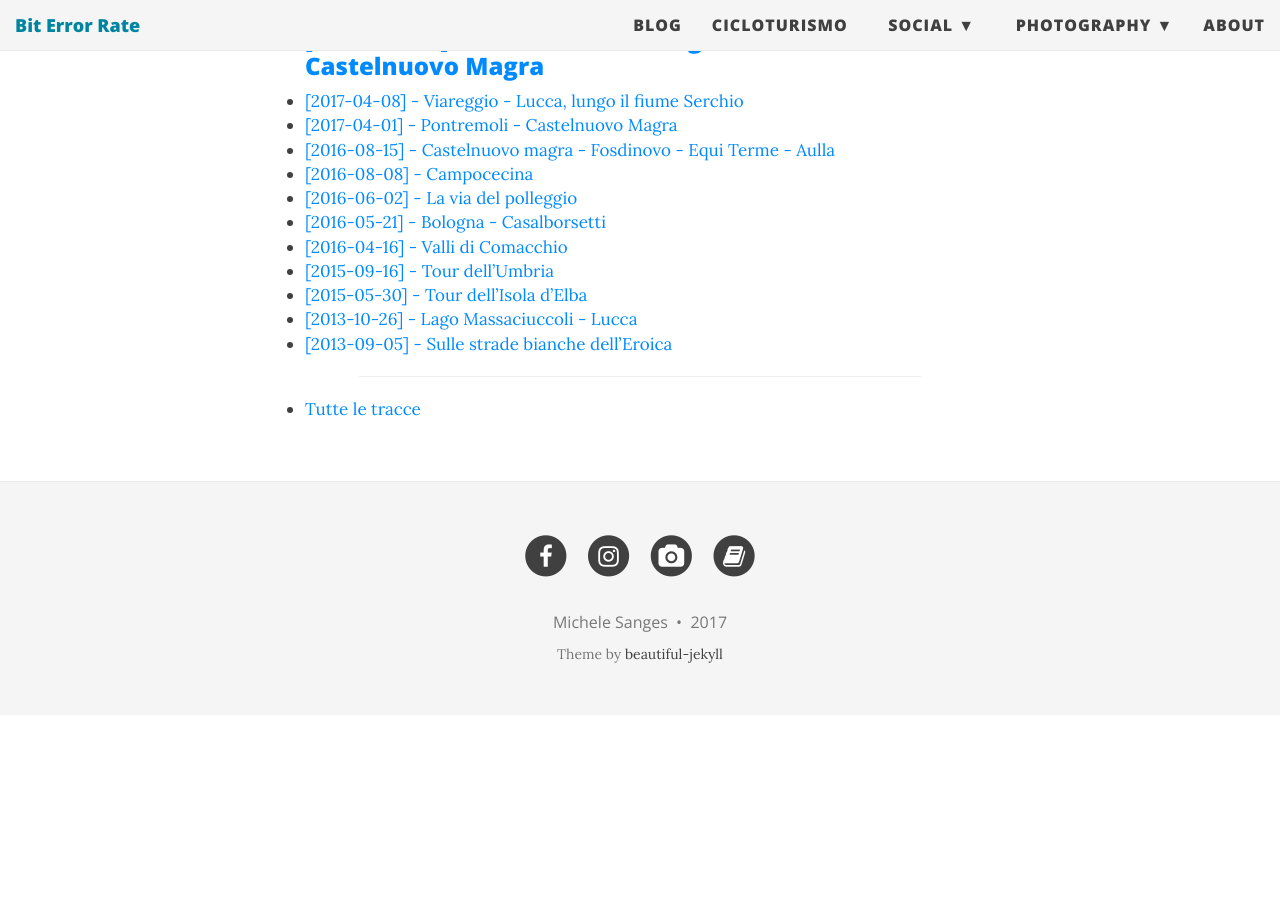
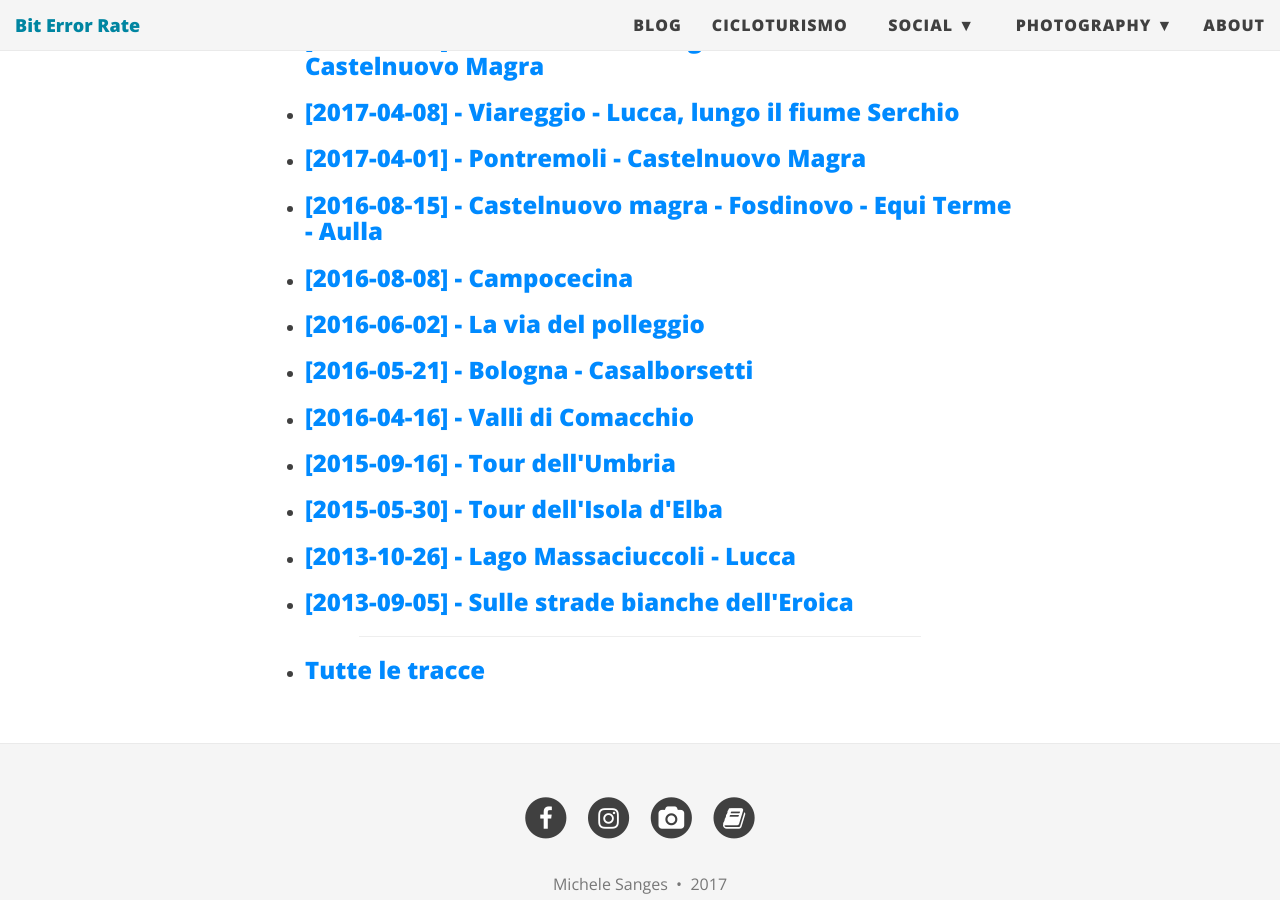
Before and after one commit to michelesanges/michelesanges.github.io, a Jekyll site: the page built from cicloturismo.md, in a window 1280 px wide and 900 px high, scrolled down 1094 px. Built offline with Jekyll 4.4.1, drawn with Linux system fonts in a browser that asks for light colours; nearby versions of some CDN libraries; before the commit the page ends 1809 px from its top, so only the background shows below that.

```diff
--- a/cicloturismo.md
+++ b/cicloturismo.md
@@ -8,17 +8,17 @@ bigimg: https://goo.gl/i8Hqu1
 - <h3><a href="https://drive.google.com/open?id=1hj3sWT_fr3Ge119nEvXzRD_FIdM&usp=sharing" target="_blank">[2017-06-02] - Sulle tracce della Via Claudia Augusta</a></h3>
 - <h3><a href="https://drive.google.com/open?id=1m-C9PGES7bLrPu0gbruAaU6GacA&usp=sharing" target="_blank">[2017-05-27] - Viareggio - Livorno</a></h3>
 - <h3><a href="https://drive.google.com/open?id=1xGrzhtjdLYF_zswTsfnfGwlPyow&usp=sharing" target="_blank">[2017-04-17] - Aulla - Amola - Virgoletta - Villafranca - Castelnuovo Magra</a></h3>
-- <a href="https://drive.google.com/open?id=1KarbCXSjhfjT-JXdQlYG-2_-XGc&usp=sharing" target="_blank">[2017-04-08] - Viareggio - Lucca, lungo il fiume Serchio</a>
-- <a href="https://drive.google.com/open?id=1wOLIDFFEBJZF10umCtSjSrZ1lq8&usp=sharing" target="_blank">[2017-04-01] - Pontremoli - Castelnuovo Magra</a>
-- <a href="https://drive.google.com/open?id=1xvuLJJB35LNyThXZ-8sD9m0CpVE&usp=sharing" target="_blank">[2016-08-15] - Castelnuovo magra - Fosdinovo - Equi Terme - Aulla</a>
-- <a href="https://drive.google.com/open?id=1oRC8jGOxfGSZ1sPGiUeqbCFEbIQ&usp=sharing" target="_blank">[2016-08-08] - Campocecina</a>
-- <a href="https://drive.google.com/open?id=1cdFs43xWW_7_O9ucBDpPOkYXX6A&usp=sharing" target="_blank">[2016-06-02] - La via del polleggio</a>
-- <a href="https://drive.google.com/open?id=1Ga2C1ro7J0g-n8TUDnblOP8f0ls&usp=sharing" target="_blank">[2016-05-21] - Bologna - Casalborsetti</a>
-- <a href="https://drive.google.com/open?id=11sB4F4Par19TgiNMzytU75Pn5kc&usp=sharing" target="_blank">[2016-04-16] - Valli di Comacchio</a>
-- <a href="https://drive.google.com/open?id=1q9x-WGZSyVwA9mUGt2RYapILjes&usp=sharing" target="_blank">[2015-09-16] - Tour dell'Umbria</a>
-- <a href="https://drive.google.com/open?id=1Q4jkeLe5KafmOrMhnDVWsbMWh6U&usp=sharing" target="_blank">[2015-05-30] - Tour dell'Isola d'Elba</a>
-- <a href="https://drive.google.com/open?id=1WSDh3--R4NSNzPPQ-YOB0YDv6FM&usp=sharing" target="_blank">[2013-10-26] - Lago Massaciuccoli - Lucca</a>
-- <a href="https://drive.google.com/open?id=1HEbczwzu4U1_5NzpV0zYkfC15uw&usp=sharing" target="_blank">[2013-09-05] - Sulle strade bianche dell'Eroica</a>
+- <h3><a href="https://drive.google.com/open?id=1KarbCXSjhfjT-JXdQlYG-2_-XGc&usp=sharing" target="_blank">[2017-04-08] - Viareggio - Lucca, lungo il fiume Serchio</a></h3>
+- <h3><a href="https://drive.google.com/open?id=1wOLIDFFEBJZF10umCtSjSrZ1lq8&usp=sharing" target="_blank">[2017-04-01] - Pontremoli - Castelnuovo Magra</a></h3>
+- <h3><a href="https://drive.google.com/open?id=1xvuLJJB35LNyThXZ-8sD9m0CpVE&usp=sharing" target="_blank">[2016-08-15] - Castelnuovo magra - Fosdinovo - Equi Terme - Aulla</a></h3>
+- <h3><a href="https://drive.google.com/open?id=1oRC8jGOxfGSZ1sPGiUeqbCFEbIQ&usp=sharing" target="_blank">[2016-08-08] - Campocecina</a></h3>
+- <h3><a href="https://drive.google.com/open?id=1cdFs43xWW_7_O9ucBDpPOkYXX6A&usp=sharing" target="_blank">[2016-06-02] - La via del polleggio</a></h3>
+- <h3><a href="https://drive.google.com/open?id=1Ga2C1ro7J0g-n8TUDnblOP8f0ls&usp=sharing" target="_blank">[2016-05-21] - Bologna - Casalborsetti</a></h3>
+- <h3><a href="https://drive.google.com/open?id=11sB4F4Par19TgiNMzytU75Pn5kc&usp=sharing" target="_blank">[2016-04-16] - Valli di Comacchio</a></h3>
+- <h3><a href="https://drive.google.com/open?id=1q9x-WGZSyVwA9mUGt2RYapILjes&usp=sharing" target="_blank">[2015-09-16] - Tour dell'Umbria</a></h3>
+- <h3><a href="https://drive.google.com/open?id=1Q4jkeLe5KafmOrMhnDVWsbMWh6U&usp=sharing" target="_blank">[2015-05-30] - Tour dell'Isola d'Elba</a></h3>
+- <h3><a href="https://drive.google.com/open?id=1WSDh3--R4NSNzPPQ-YOB0YDv6FM&usp=sharing" target="_blank">[2013-10-26] - Lago Massaciuccoli - Lucca</a></h3>
+- <h3><a href="https://drive.google.com/open?id=1HEbczwzu4U1_5NzpV0zYkfC15uw&usp=sharing" target="_blank">[2013-09-05] - Sulle strade bianche dell'Eroica</a></h3>
 
 <hr width="75%">
-- <a href="http://michelesanges.github.io/tracks.html" target="_blank">Tutte le tracce</a>
+- <h3><a href="http://michelesanges.github.io/tracks.html" target="_blank">Tutte le tracce</a></h3>
--- a/project/stream.markdown
+++ b/project/stream.markdown
@@ -1,6 +1,7 @@
 ---
 layout: post
 title:  "Stream"
+bigimg: https://goo.gl/QiLNG6
 images:
   - image_path: https://goo.gl/UVSM6m
     title: Apple Pie
@@ -16,7 +17,7 @@ images:
 <ul class="photo-gallery">
   {% for image in page.images %}
     <img src="{{ image.image_path }}" alt="{{ image.title}}"/>
-<!--    <p>-->
+    <p>
   {% endfor %}
 </ul>
 </center>
```
Also changed, not shown: photography.md (+3 -2 lines), project/homes.markdown (added, +18 -0 lines).
